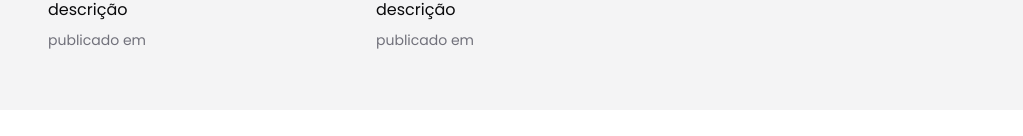
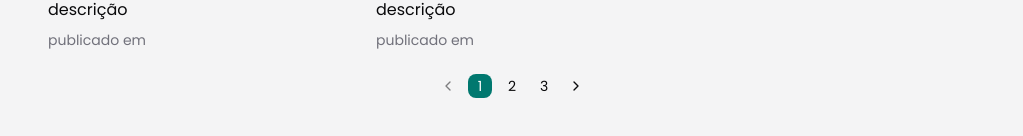
Before and after one commit to carlos-hfc/namu-test, a React (Vite) app in the folder web/: page / in a window 1280 px wide. Shown: the part 3069-3205 px from the top of the page, without its empty margins (128-1151 px from the left). Before the commit the page ends 3179 px from the top, so only its background shows below. Built offline with nearby package versions, Linux system fonts and the light colour scheme.

Commit message:
feat(web): add pagination component

```diff
--- a/web/src/pages/home/index.tsx
+++ b/web/src/pages/home/index.tsx
@@ -2,6 +2,7 @@ import { LucideSearch } from "lucide-react"
 
 import { Badge } from "./badge"
 import { ContentCard } from "./content-card"
+import { Pagination } from "./pagination"
 
 export function Home() {
   return (
@@ -58,6 +59,8 @@ export function Home() {
             <ContentCard key={i} />
           ))}
         </div>
+
+        <Pagination />
       </section>
     </div>
   )
--- /dev/null
+++ b/web/src/pages/home/pagination.tsx
@@ -0,0 +1,35 @@
+import { LucideChevronLeft, LucideChevronRight } from "lucide-react"
+
+export function Pagination() {
+  return (
+    <nav
+      role="navigation"
+      aria-label="Paginação"
+      className="mx-auto flex w-full justify-center"
+    >
+      <div className="flex items-center gap-2">
+        <button
+          disabled
+          className="border border-transparent transition-all flex items-center justify-center rounded-lg select-none outline-none focus-visible:ring-2 focus-visible:ring-primary/80 cursor-pointer size-6 disabled:opacity-50 disabled:pointer-events-none"
+        >
+          <LucideChevronLeft className="size-4" />
+        </button>
+        <button
+          aria-current="page"
+          className="border border-transparent transition-all flex items-center justify-center rounded-lg select-none outline-none focus-visible:ring-2 focus-visible:ring-primary/80 text-sm cursor-pointer size-6 tabular-nums aria-[current=page]:bg-primary aria-[current=page]:text-background"
+        >
+          1
+        </button>
+        <button className="border border-transparent transition-all flex items-center justify-center rounded-lg select-none outline-none focus-visible:ring-2 focus-visible:ring-primary/80 text-sm cursor-pointer size-6 tabular-nums aria-[current=page]:bg-primary aria-[current=page]:text-background">
+          2
+        </button>
+        <button className="border border-transparent transition-all flex items-center justify-center rounded-lg select-none outline-none focus-visible:ring-2 focus-visible:ring-primary/80 text-sm cursor-pointer size-6 tabular-nums aria-[current=page]:bg-primary aria-[current=page]:text-background">
+          3
+        </button>
+        <button className="border border-transparent transition-all flex items-center justify-center rounded-lg select-none outline-none focus-visible:ring-2 focus-visible:ring-primary/80 cursor-pointer size-6 disabled:opacity-50 disabled:pointer-events-none">
+          <LucideChevronRight className="size-4" />
+        </button>
+      </div>
+    </nav>
+  )
+}
```
